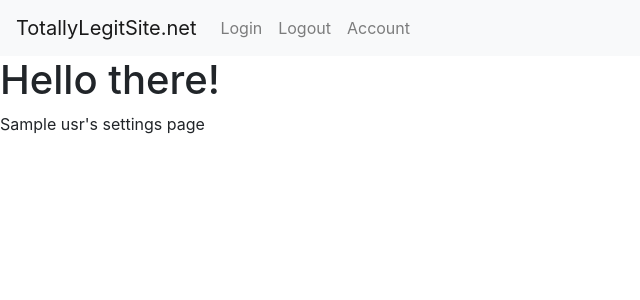
After one commit to Jaeg6/flaskProjectTest, a Flask app: template templates/user.html in a window 1280 px wide. The commit adds this page. Shown: the top 300 px of the page, without its empty margins (0-640 px from the left). Run offline with Flask 2, Linux system fonts and the light colour scheme; the template is opened without the code that fills it: most values are stand-ins (such as "Sample title", 1, 10 or a date in 2020); some libraries are stand-ins or nearby versions.

Commit message:
Added flash messages Made site easier to navigate

```diff
--- a/app.py
+++ b/app.py
@@ -1,6 +1,7 @@
-from flask import Flask, url_for, request, render_template, redirect, session
+from flask import Flask, url_for, request, render_template, redirect, session, flash
 from markupsafe import escape
 from admin.bluprnt import bluprnt
+from datetime import timedelta
 
 app = Flask(__name__)
 
@@ -14,30 +15,27 @@ app = Flask(__name__)
 # ex ~/blu won't work, you need to put ~/bp/blu instead
 app.register_blueprint(bluprnt, url_prefix="/bp")
 
+# Creating a permanent session example:
+# app.permanent_session_lifetime = timedelta(minutes=5)
+
 # Secret key for session
 app.secret_key = "1234"
 
 @app.route('/')
 def hello_world():
-    return 'Main page'
-
-@app.route('/hello')
-def hello():
-    # render a created html file from "templates" folder
-    return render_template('hello.html')
-
-@app.route('/hello/<user>')
-def hello_user(user):
-    # render template with additional parameters
-    return render_template('hello.html', name=escape(user))
+    if "user" in session:
+        return render_template("home.html", usr=session["user"])
+    else:
+        return render_template("home.html")
 
 @app.route('/user')
 def show_user_profile():
     # Return specified user page
     if "user" in session:
         user = session["user"]
-        return 'User: %s' % user
+        return render_template("user.html", usr=user)
     else:
+        flash("Not logged in!", "info")
         return redirect(url_for("login"))
 
 # adding additional parameter to route indicating supported HTTP methods
@@ -56,8 +54,23 @@ def login():
         return redirect(url_for("show_user_profile"))
     else:
         # GET request, bring user to login page
-        return render_template("login.html")
+        if "user" in session:
+            return redirect(url_for("show_user_profile"))
+        else:
+            return render_template("login.html")
 
+# log user out and remove their session data
+@app.route('/logout')
+def logout():
+    if "user" in session:
+        session.pop("user", None)
+        # Message Flashing
+        flash("Logged out successfully!", "info")
+
+    else:
+        flash("Not logged in!", "info")
+
+    return redirect(url_for("login"))
 
 @app.route('/posts/<int:post_id>')
 def show_post(post_id):
--- a/templates/base.html
+++ b/templates/base.html
@@ -1,12 +1,29 @@
 <!DOCTYPE html>
 <html lang="en">
 <head>
+    <link rel="stylesheet" href="https://stackpath.bootstrapcdn.com/bootstrap/4.5.2/css/bootstrap.min.css" integrity="sha384-JcKb8q3iqJ61gNV9KGb8thSsNjpSL0n8PARn9HuZOnIxN0hoP+VmmDGMN5t9UJ0Z" crossorigin="anonymous">
     <meta charset="UTF-8">
     <title>{% block title %}Testing blocks{% endblock %}</title>
 </head>
     <body>
-        <h1>Hello!</h1>
+        <nav class="navbar navbar-expand-lg navbar-light bg-light">
+          <a class="navbar-brand" href="/">TotallyLegitSite.net</a>
+          <button class="navbar-toggler" type="button" data-toggle="collapse" data-target="#navbarNavAltMarkup" aria-controls="navbarNavAltMarkup" aria-expanded="false" aria-label="Toggle navigation">
+            <span class="navbar-toggler-icon"></span>
+          </button>
+          <div class="collapse navbar-collapse" id="navbarNavAltMarkup">
+            <div class="navbar-nav">
+              <a class="nav-link" href="/login">Login</a>
+              <a class="nav-link" href="/logout">Logout</a>
+              <a class="nav-link" href="/user">Account</a>
+            </div>
+          </div>
+        </nav>
+        <h1>Hello there!</h1>
         {% block content %}
         {% endblock %}
+        <script src="https://code.jquery.com/jquery-3.5.1.slim.min.js" integrity="sha384-DfXdz2htPH0lsSSs5nCTpuj/zy4C+OGpamoFVy38MVBnE+IbbVYUew+OrCXaRkfj" crossorigin="anonymous"></script>
+        <script src="https://cdn.jsdelivr.net/npm/popper.js@1.16.1/dist/umd/popper.min.js" integrity="sha384-9/reFTGAW83EW2RDu2S0VKaIzap3H66lZH81PoYlFhbGU+6BZp6G7niu735Sk7lN" crossorigin="anonymous"></script>
+        <script src="https://stackpath.bootstrapcdn.com/bootstrap/4.5.2/js/bootstrap.min.js" integrity="sha384-B4gt1jrGC7Jh4AgTPSdUtOBvfO8shuf57BaghqFfPlYxofvL8/KUEfYiJOMMV+rV" crossorigin="anonymous"></script>
     </body>
 </html>
--- a/templates/hello.html
+++ b/templates/home.html
@@ -1,5 +1,8 @@
 {% extends "base.html" %}
 {% block title %}Hello page{% endblock %}
 {% block content %}
-    <p>Testing</p>
+    <p>Home page</p>
+    {% if usr %}
+        <p>Welcome back, {{ usr }}</p>
+    {% endif %}
 {% endblock %}
--- /dev/null
+++ b/templates/user.html
@@ -0,0 +1,7 @@
+{% extends "base.html" %}
+{% block title %}User Page{% endblock %}
+{% block content %}
+    {% if usr %}
+        <p>{{ usr }}'s settings page</p>
+    {% endif %}
+{% endblock %}
```
Also changed, not shown: templates/login.html (+7 -0 lines).
